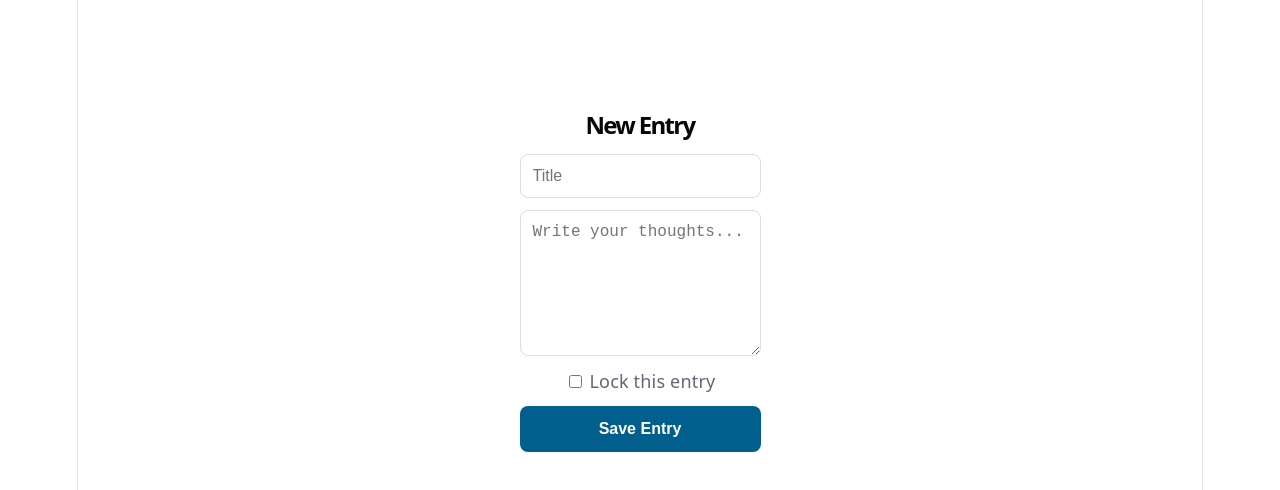
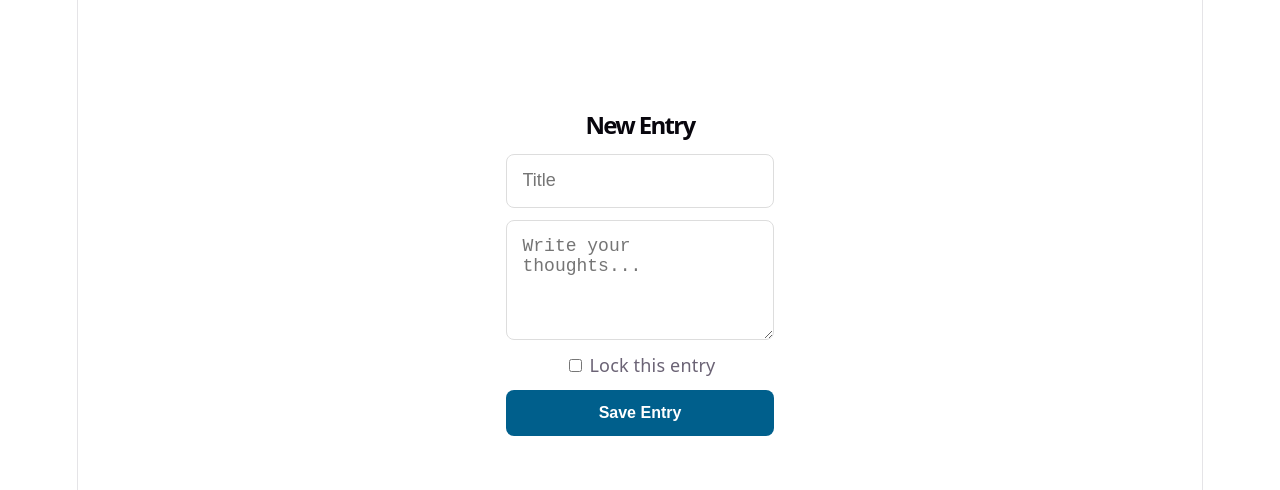
Before and after one commit to Lamiaeelhoudali/Spiritual-corner, a React app in the folder web/: page /new-entry in a window 1280 px wide. Shown: the top 490 px of the page. Built offline with nearby package versions, Linux system fonts and the light colour scheme; the HTML template or start-up script is replaced by a standard one.

Commit message:
fix: responsive input sizing, contrast, and web Good Deeds parity with mobile

```diff
--- a/web/src/pages/GoodDeeds.jsx
+++ b/web/src/pages/GoodDeeds.jsx
@@ -1,81 +1,171 @@
-import { useRef, useEffect, useState } from 'react';
+import { useState, useEffect } from 'react';
 import { useNavigate } from 'react-router-dom';
-import { treeHtml } from '../assets/treeHtml';
+import BackButton from '../components/BackButton';
 
 export default function GoodDeeds() {
   const navigate = useNavigate();
-  const iframeRef = useRef(null);
-  const [iframeReady, setIframeReady] = useState(false);
+  const [deeds, setDeeds] = useState([]);
+  const [showModal, setShowModal] = useState(false);
+  const [inputValue, setInputValue] = useState('');
 
   useEffect(() => {
-    function handleMessage(event) {
-      handleTreeMessage(event.data);
-    }
-    window.addEventListener('message', handleMessage);
-    return () => window.removeEventListener('message', handleMessage);
+    loadToday();
   }, []);
 
-  async function fetchToday() {
+  async function loadToday() {
     const token = localStorage.getItem('token');
     if (!token) {
       navigate('/login');
-      return [];
+      return;
     }
     try {
       const res = await fetch('https://spiritual-corner.onrender.com/gooddeeds/today', {
         headers: { Authorization: `Bearer ${token}` },
       });
       const data = await res.json();
-      return data.deeds || [];
+      setDeeds(data.deeds || []);
     } catch {
-      return [];
+      setDeeds([]);
     }
   }
 
-  function pushDeeds(deeds) {
-    iframeRef.current?.contentWindow?.setDeeds(deeds);
-  }
-
-  async function handleTreeMessage(msg) {
+  async function addDeed() {
+    if (!inputValue.trim()) return;
     const token = localStorage.getItem('token');
-
-    if (msg.type === 'READY') {
-      pushDeeds(await fetchToday());
-    }
-    if (msg.type === 'ADD_DEED') {
+    try {
       const res = await fetch('https://spiritual-corner.onrender.com/gooddeeds/add', {
         method: 'POST',
         headers: { 'Content-Type': 'application/json', Authorization: `Bearer ${token}` },
-        body: JSON.stringify({ text: msg.text }),
+        body: JSON.stringify({ text: inputValue.trim() }),
       });
-      pushDeeds((await res.json()).deeds || []);
+      const data = await res.json();
+      setDeeds(data.deeds || []);
+      setInputValue('');
+      setShowModal(false);
+    } catch (err) {
+      alert('Error: ' + String(err));
     }
-    if (msg.type === 'TOGGLE_DEED') {
+  }
+
+  async function toggleDeed(deedId) {
+    const token = localStorage.getItem('token');
+    try {
       const res = await fetch('https://spiritual-corner.onrender.com/gooddeeds/toggle', {
         method: 'POST',
         headers: { 'Content-Type': 'application/json', Authorization: `Bearer ${token}` },
-        body: JSON.stringify({ deedId: msg.deedId }),
+        body: JSON.stringify({ deedId }),
       });
-      pushDeeds((await res.json()).deeds || []);
+      const data = await res.json();
+      setDeeds(data.deeds || []);
+    } catch {
+      // no local fallback
     }
   }
 
+  const grownCount = deeds.filter((d) => d.completed).length;
+
   return (
     <div style={styles.container}>
-      <button style={styles.backButton} onClick={() => navigate('/dashboard')}>← Back</button>
-      <iframe
-        ref={iframeRef}
-        srcDoc={treeHtml}
-        style={styles.iframe}
-        title="Good Deeds Tree"
-        onLoad={() => setIframeReady(true)}
-      />
+      <div style={styles.headerRow}>
+        <h1 style={styles.title}>Good Deeds</h1>
+        <BackButton label="← Back" />
+      </div>
+      <p style={styles.subtitle}>
+        Every deed is a step closer to God. Add one, then tap it when it's done.
+      </p>
+
+      <div style={styles.canopy}>
+        {deeds.map((d) => (
+          <div
+            key={d._id}
+            style={{ ...styles.deedBox, ...(d.completed ? styles.deedBoxGrown : {}) }}
+            onClick={() => toggleDeed(d._id)}
+          >
+            <span style={{ ...styles.deedText, ...(d.completed ? styles.deedTextGrown : {}) }}>
+              {d.text}
+            </span>
+          </div>
+        ))}
+        <div style={styles.addTile} onClick={() => setShowModal(true)}>
+          <span style={styles.addTileText}>+</span>
+        </div>
+      </div>
+
+      <div style={styles.trunk} />
+
+      <p style={styles.progress}>
+        {grownCount} grown · {deeds.length} deeds
+      </p>
+
+      {showModal ? (
+        <div style={styles.modalOverlay} onClick={() => setShowModal(false)}>
+          <div style={styles.modalBox} onClick={(e) => e.stopPropagation()}>
+            <p style={styles.modalTitle}>Enter your good deed:</p>
+            <input
+              style={styles.modalInput}
+              value={inputValue}
+              onChange={(e) => setInputValue(e.target.value)}
+              placeholder="e.g. Helped a neighbor"
+              autoFocus
+              maxLength={60}
+              onKeyDown={(e) => e.key === 'Enter' && addDeed()}
+            />
+            <div style={styles.modalActions}>
+              <button style={styles.modalCancel} onClick={() => setShowModal(false)}>
+                Cancel
+              </button>
+              <button style={styles.modalConfirm} onClick={addDeed}>
+                Save
+              </button>
+            </div>
+          </div>
+        </div>
+      ) : null}
     </div>
   );
 }
 
 const styles = {
-  container: { display: 'flex', flexDirection: 'column', height: '100vh' },
-  backButton: { alignSelf: 'flex-end', margin: 16, background: 'none', border: 'none', color: '#005f8c', fontWeight: '600', cursor: 'pointer', fontSize: 16 },
-  iframe: { flex: 1, border: 'none', width: '100%' },
+  container: { padding: 24, paddingTop: 60, maxWidth: 'clamp(340px, 80vw, 700px)', margin: '0 auto' },
+  headerRow: { display: 'flex', justifyContent: 'space-between', alignItems: 'center', marginBottom: 8 },
+  title: { fontSize: 24, fontWeight: 'bold', margin: 0 },
+  subtitle: { fontSize: 13, fontStyle: 'italic', textAlign: 'center', marginBottom: 20, color: '#4A2E1E' },
+  canopy: { display: 'flex', flexWrap: 'wrap', justifyContent: 'center', alignItems: 'flex-end', gap: 12 },
+  deedBox: {
+    width: 110, minHeight: 65, padding: 8, borderRadius: 10,
+    border: '2px solid #8A6E45', backgroundColor: '#C9A876',
+    display: 'flex', justifyContent: 'center', alignItems: 'center',
+    cursor: 'pointer', boxSizing: 'border-box',
+  },
+  deedBoxGrown: { backgroundColor: '#4C8C3C', borderColor: '#33611F' },
+  deedText: { fontSize: 12, textAlign: 'center', color: '#2A211A' },
+  deedTextGrown: { color: '#ffffff' },
+  addTile: {
+    width: 110, minHeight: 65, borderRadius: 10,
+    border: '2px dashed #B9AD93',
+    display: 'flex', justifyContent: 'center', alignItems: 'center',
+    cursor: 'pointer', boxSizing: 'border-box',
+  },
+  addTileText: { fontSize: 26, fontWeight: 'bold', color: '#B9AD93' },
+  trunk: { width: 50, height: 70, backgroundColor: '#4A2E1E', borderRadius: 6, margin: '4px auto 0' },
+  progress: { textAlign: 'center', fontSize: 13, marginTop: 12, marginBottom: 30 },
+  modalOverlay: {
+    position: 'fixed', inset: 0, backgroundColor: 'rgba(42,33,26,0.45)',
+    display: 'flex', justifyContent: 'center', alignItems: 'center', padding: 16,
+  },
+  modalBox: { backgroundColor: '#fff', borderRadius: 14, padding: 22, width: '100%', maxWidth: 340, boxSizing: 'border-box' },
+  modalTitle: { fontSize: 16, marginBottom: 14, color: '#2A211A' },
+  modalInput: {
+    border: '1px solid #8A6E45', borderRadius: 8, padding: 10, marginBottom: 16,
+    fontSize: 16, width: '100%', boxSizing: 'border-box',
+  },
+  modalActions: { display: 'flex', justifyContent: 'flex-end', gap: 10 },
+  modalCancel: {
+    padding: '8px 16px', borderRadius: 999, border: '1px solid #4A2E1E',
+    background: 'none', color: '#4A2E1E', cursor: 'pointer',
+  },
+  modalConfirm: {
+    padding: '8px 16px', borderRadius: 999, border: 'none',
+    backgroundColor: '#4A2E1E', color: '#fff', cursor: 'pointer',
+  },
 };
--- a/web/src/pages/Login.jsx
+++ b/web/src/pages/Login.jsx
@@ -58,8 +58,16 @@ export default function Login() {
 const styles = {
   container: { display: 'flex', flexDirection: 'column', alignItems: 'center', paddingTop: 100, minHeight: '100vh', backgroundColor: '#ffffff' },
   title: { fontSize: 28, fontWeight: 'bold', marginBottom: 24 },
-  form: { display: 'flex', flexDirection: 'column', width: 300 },
-  input: { border: '1px solid #dddddd', borderRadius: 8, padding: 12, marginBottom: 12, fontSize: 16 },
+  form: { display: 'flex', flexDirection: 'column', width: 'clamp(280px, 30vw, 380px)' },
+  input: {
+    border: '1px solid #dddddd',
+    borderRadius: 8,
+    padding: 'clamp(12px, 1.2vw, 16px)',
+    marginBottom: 12,
+    fontSize: 'clamp(16px, 1vw + 10px, 18px)',
+    width: '100%',
+    boxSizing: 'border-box',
+  },
   error: { color: '#cc0000', textAlign: 'center' },
   button: { backgroundColor: '#005f8c', color: '#ffffff', padding: 14, borderRadius: 8, border: 'none', fontWeight: 'bold', fontSize: 16, cursor: 'pointer' },
   link: { color: '#005f8c', fontWeight: '600', marginTop: 14, textDecoration: 'none' },
--- a/web/src/pages/NewEntry.jsx
+++ b/web/src/pages/NewEntry.jsx
@@ -98,11 +98,28 @@ export default function NewEntry() {
 }
 
 const styles = {
-  container: { padding: 24, paddingTop: 80, maxWidth: 500, margin: '0 auto' },
+  container: { padding: 24, paddingTop: 80, maxWidth: 'clamp(320px, 90vw, 640px)', margin: '0 auto' },
   title: { fontSize: 24, fontWeight: 'bold', marginBottom: 16 },
   form: { display: 'flex', flexDirection: 'column' },
-  input: { border: '1px solid #dddddd', borderRadius: 8, padding: 12, marginBottom: 12, fontSize: 16 },
-  textarea: { border: '1px solid #dddddd', borderRadius: 8, padding: 12, marginBottom: 12, fontSize: 16, minHeight: 120 },
+  input: {
+    border: '1px solid #dddddd',
+    borderRadius: 8,
+    padding: 'clamp(12px, 1.2vw, 16px)',
+    marginBottom: 12,
+    fontSize: 'clamp(16px, 1vw + 10px, 18px)',
+    width: '100%',
+    boxSizing: 'border-box',
+  },
+  textarea: {
+    border: '1px solid #dddddd',
+    borderRadius: 8,
+    padding: 'clamp(12px, 1.2vw, 16px)',
+    marginBottom: 12,
+    fontSize: 'clamp(16px, 1vw + 10px, 18px)',
+    minHeight: 120,
+    width: '100%',
+    boxSizing: 'border-box',
+  },
   toggleLabel: { marginBottom: 12 },
   error: { color: '#cc0000', textAlign: 'center' },
   button: { backgroundColor: '#005f8c', color: '#ffffff', padding: 14, borderRadius: 8, border: 'none', fontWeight: 'bold', fontSize: 16, cursor: 'pointer' },
--- a/web/src/pages/Register.jsx
+++ b/web/src/pages/Register.jsx
@@ -74,8 +74,16 @@ export default function Register() {
 const styles = {
   container: { display: 'flex', flexDirection: 'column', alignItems: 'center', paddingTop: 100, minHeight: '100vh', backgroundColor: '#ffffff' },
   title: { fontSize: 28, fontWeight: 'bold', marginBottom: 24 },
-  form: { display: 'flex', flexDirection: 'column', width: 300 },
-  input: { border: '1px solid #dddddd', borderRadius: 8, padding: 12, marginBottom: 12, fontSize: 16 },
+  form: { display: 'flex', flexDirection: 'column', width: 'clamp(280px, 30vw, 380px)' },
+  input: {
+    border: '1px solid #dddddd',
+    borderRadius: 8,
+    padding: 'clamp(12px, 1.2vw, 16px)',
+    marginBottom: 12,
+    fontSize: 'clamp(16px, 1vw + 10px, 18px)',
+    width: '100%',
+    boxSizing: 'border-box',
+  },
   error: { color: '#cc0000', textAlign: 'center' },
   success: { color: '#005f8c', textAlign: 'center' },
   button: { backgroundColor: '#005f8c', color: '#ffffff', padding: 14, borderRadius: 8, border: 'none', fontWeight: 'bold', fontSize: 16, cursor: 'pointer' },
```
